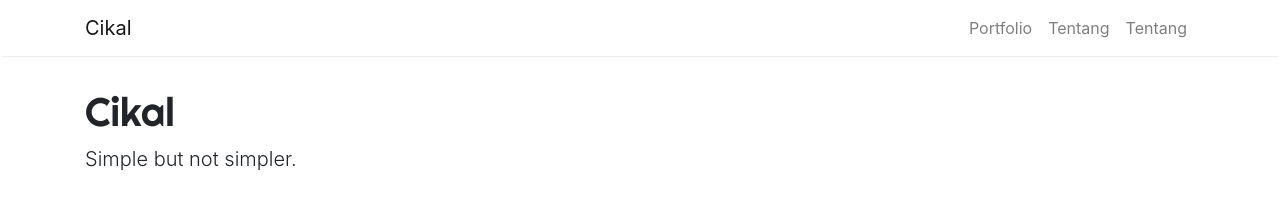
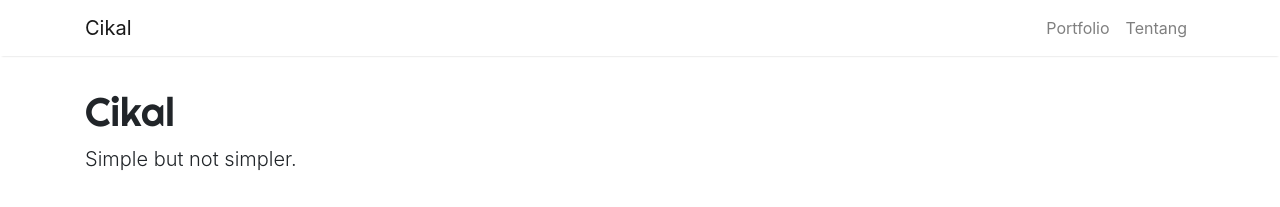
Before and after one commit to cikal/cikal.github.io, a Jekyll site: the page built from index.html, in a window 1280 px wide. Shown: the top 207 px of the page. Built offline with Jekyll 4.4.1, drawn with Linux system fonts in a browser that asks for light colours; the list of posts is cut into pages by our own code; comment, search, counter and statistics services are not loaded.

Commit message:
fix menu

```diff
--- a/_layouts/default.html
+++ b/_layouts/default.html
@@ -45,10 +45,8 @@
       <button class="navbar-toggler" type="button" data-toggle="collapse" data-target="#navbarCollapse" aria-controls="navbarCollapse" aria-expanded="false" aria-label="Toggle navigation"><span class="navbar-toggler-icon"></span></button>
       <div class="collapse navbar-collapse" id="navbarCollapse">
         <ul class="navbar-nav ml-auto">
-          {% for my_page in site.pages %}
-          <li class="nav-item"><a class="nav-link" href="{{ my_page.url | prepend: site.baseurl }}">{{ my_page.title }}</a></li>
-          {% endfor %}
-          <li class="nav-item"><a class="nav-link" href="/about/">Tentang</a></li>
+          <li class="nav-item"><a class="nav-link" href="{{ site.url }}/portfoliio">Portfolio</a></li>
+          <li class="nav-item"><a class="nav-link" href="{{ site.url }}/tentang">Tentang</a></li>
         </ul>
         <!-- <form class="form-inline mt-2 mt-md-0">
           <input class="form-control mr-sm-2" type="text" placeholder="Search" aria-label="Search">
```
